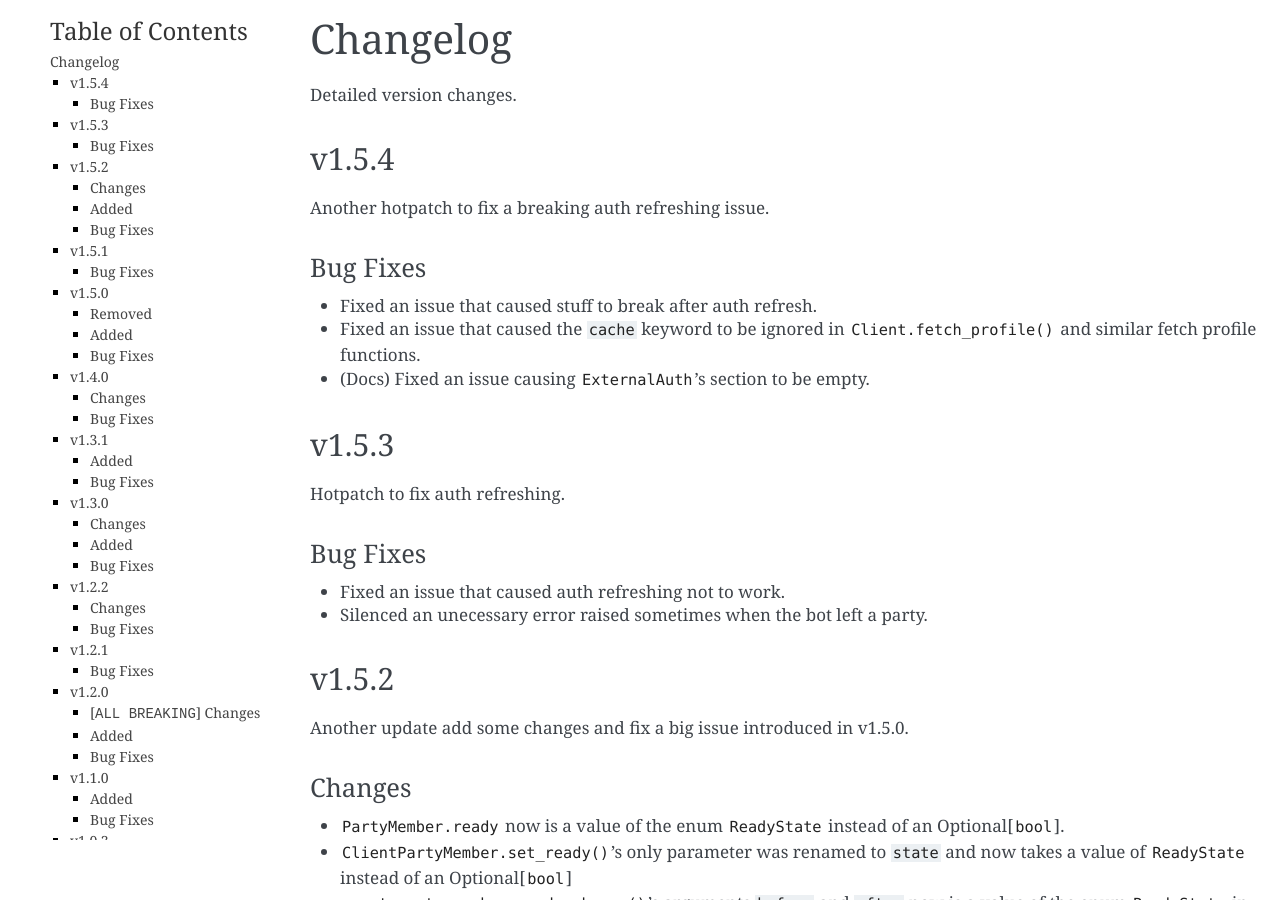
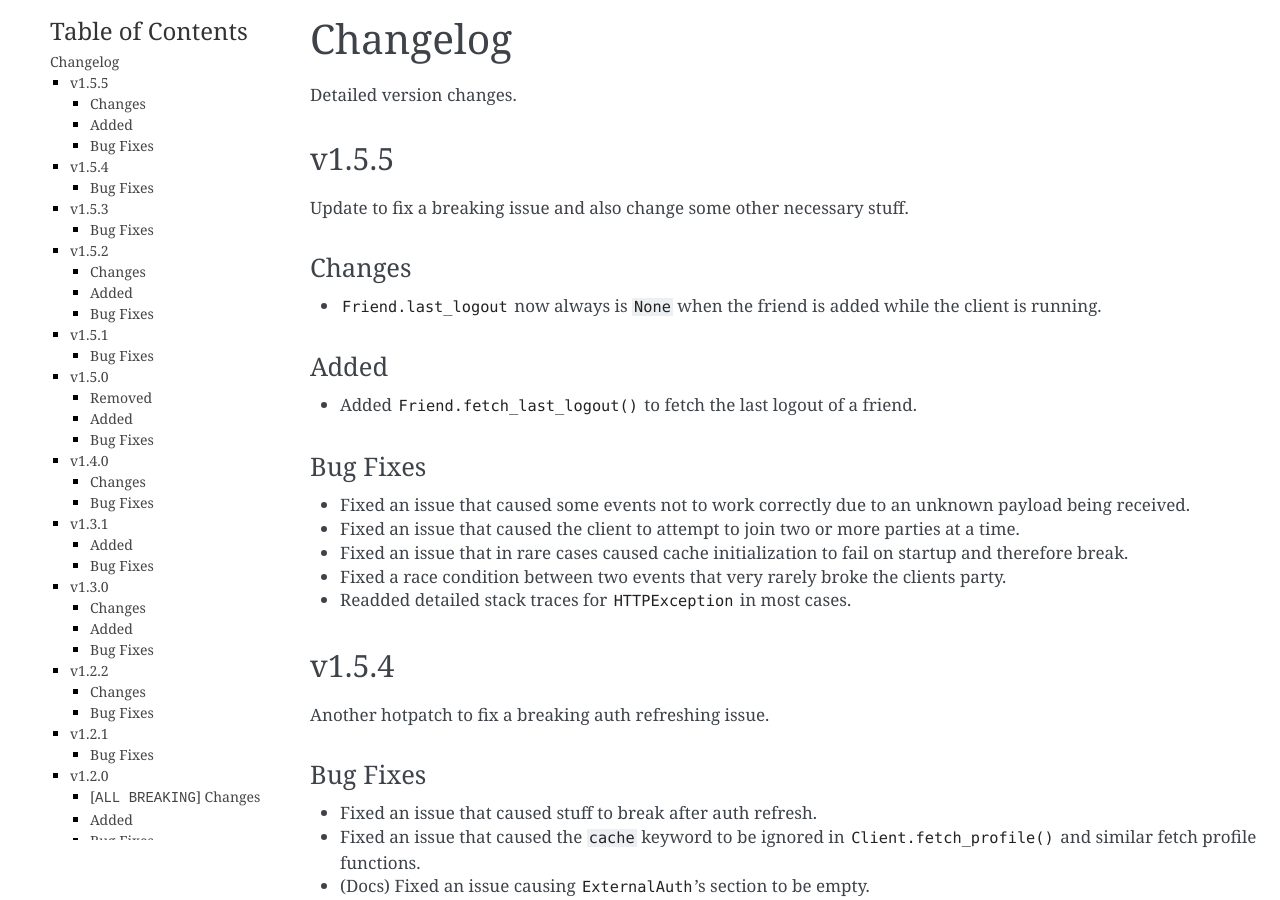
Before and after one commit to Terbau/fortnitepy, a Sphinx documentation site: the page built from docs/changelog.rst, in a window 1280 px wide and 900 px high. Built offline with Sphinx 7.4.7, drawn with Linux system fonts in a browser that asks for light colours.

Commit message:
v1.5.5 changelog + version bump

```diff
--- a/docs/changelog.rst
+++ b/docs/changelog.rst
@@ -4,6 +4,31 @@ Changelog
 =========
 
 Detailed version changes.
+
+v1.5.5
+------
+
+Update to fix a breaking issue and also change some other necessary stuff.
+
+Changes
+~~~~~~~
+
+- :attr:`Friend.last_logout` now always is ``None`` when the friend is added while the client is running.
+
+Added
+~~~~~
+
+- Added :meth:`Friend.fetch_last_logout()` to fetch the last logout of a friend.
+
+Bug Fixes
+~~~~~~~~~
+
+- Fixed an issue that caused some events not to work correctly due to an unknown payload being received.
+- Fixed an issue that caused the client to attempt to join two or more parties at a time.
+- Fixed an issue that in rare cases caused cache initialization to fail on startup and therefore break.
+- Fixed a race condition between two events that very rarely broke the clients party.
+- Readded detailed stack traces for :exc:`HTTPException` in most cases.
+
 
 v1.5.4
 ------
--- a/fortnitepy/__init__.py
+++ b/fortnitepy/__init__.py
@@ -25,7 +25,7 @@ OUT OF OR IN CONNECTION WITH THE SOFTWARE OR THE USE OR OTHER DEALINGS IN THE
 SOFTWARE.
 """
 
-__version__ = '1.5.4'
+__version__ = '1.5.5'
 
 import asyncio
 from sys import platform, version_info
```
